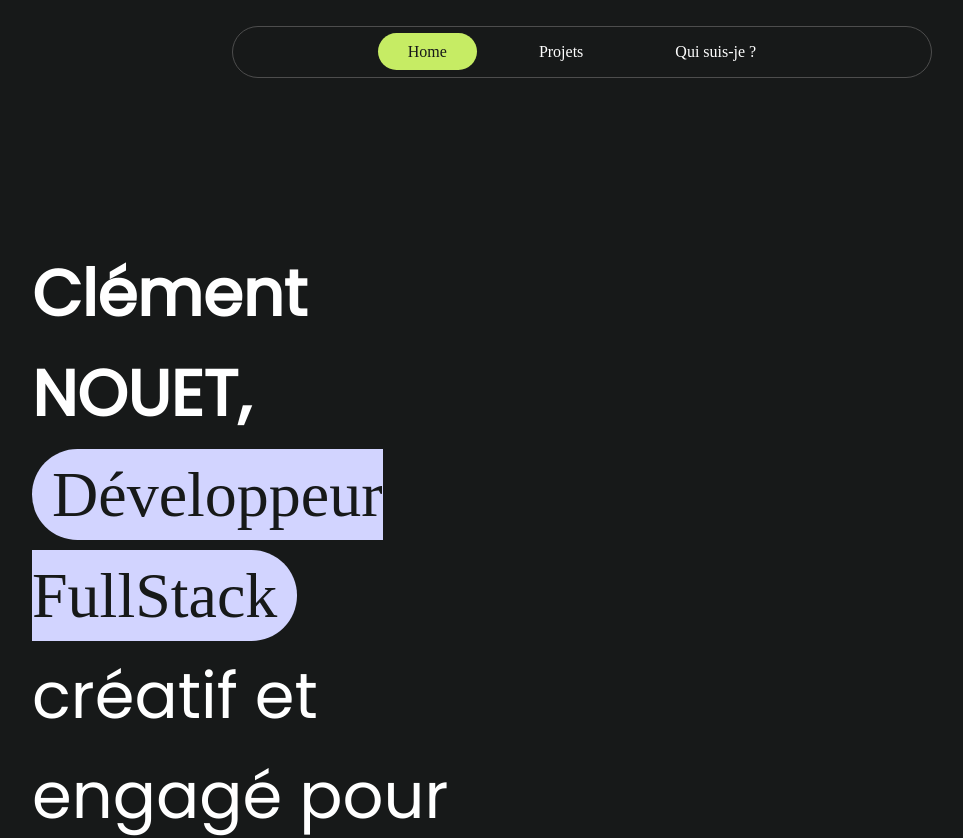
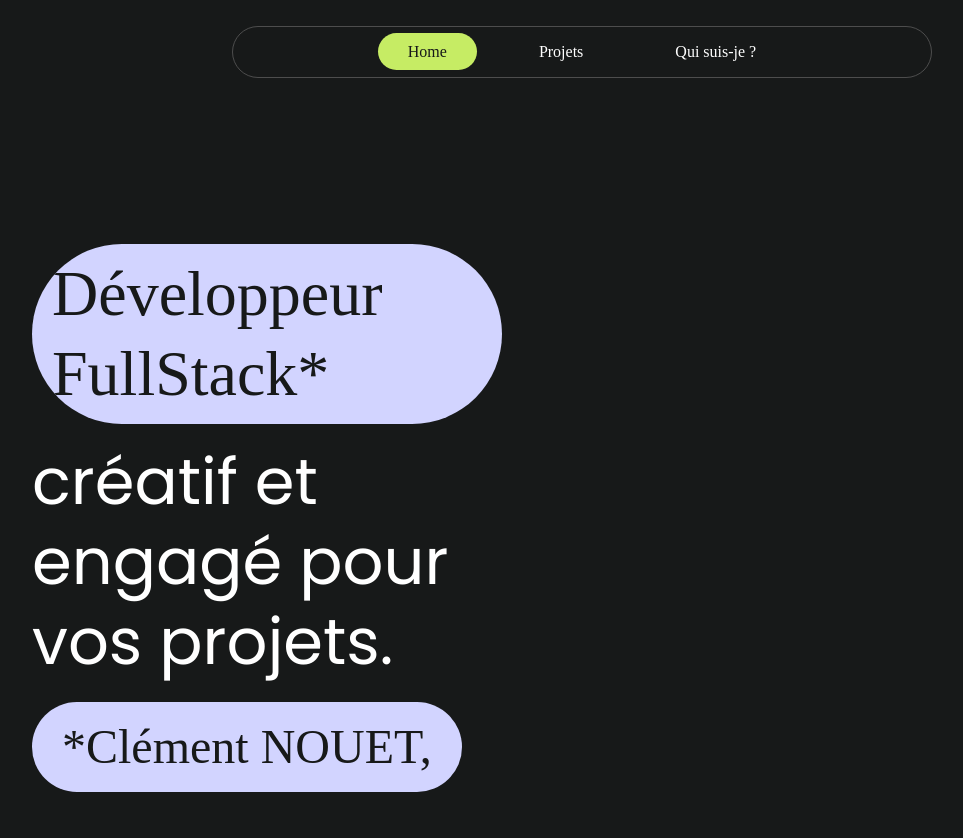
Before and after one commit to ClementNouet/BookOnline, a Next.js app: page / in a window 1280 px wide. Shown: the top 838 px of the page, without its empty margins (58-1021 px from the left). Built offline with nearby package versions, Linux system fonts and the light colour scheme; a web font is replaced by a local one.

Commit message:
mise à jour Home

```diff
--- a/components/Home.js
+++ b/components/Home.js
@@ -14,22 +14,26 @@ function Home() {
   }, []);
 
   return (
-    <div  className={styles.body}>
+    <div className={styles.body}>
       <main className={styles.main}>
         <Menu />
         <div className={styles.bodyHome}>
           <div>
             <h1 className={styles.title}>
-              <span className={styles.name}>Clément NOUET,</span><br></br>
               <a
                 href="https://nextjs.org"
-                className={`${styles.developpeur} ${
-                  isAnimated ? styles.animated : ''
-                }`}
+                className={`${styles.developpeur} ${isAnimated ? styles.animated : ''}`}
               >
-                Développeur FullStack
+                Développeur FullStack*
               </a>{' '}
               créatif et engagé pour vos projets.
+              <br />
+              {/* Appliquer la classe spécifique pour "Clément NOUET" */}
+              <span
+                className={`${styles.developpeur} ${isAnimated ? styles.animated : ''} ${styles.clément}`}
+              >
+                *Clément NOUET,
+              </span>
             </h1>
             <button className={styles.buttonHome}>Disponible dès maintenant</button>
           </div>
--- a/styles/Home.module.css
+++ b/styles/Home.module.css
@@ -1,26 +1,43 @@
+/* Base Styles */
+.body {
+  margin: 0;
+  font-family: 'Poppins', sans-serif;
+  background-color: #171919;
+  overflow-x: hidden;
+}
+
+/* Main Layout */
 .main {
   display: flex;
   flex-direction: column;
   min-height: 100vh;
   background-color: #171919;
   padding: 10px;
+
 }
 
 .bodyHome {
-  width: 50%;
+  width: 50%; /* Adaptation sur grands écrans */
   padding: 0px 80px;
+  display: flex;
+  flex-direction: column;
+
 }
 
 .title {
-  line-height: 1.15;
   font-size: 4rem;
   color: white;
-  line-height: 100px;
+  line-height: 80px;
   margin-top: 150px;
   font-weight: 400;
   font-family: 'Poppins', sans-serif;
 }
 
+.name {
+  font-weight: 800;
+}
+
+/* Keyframes pour l'animation du fond */
 @keyframes slideBackground {
   from {
     background-size: 0% 100%;
@@ -30,6 +47,7 @@
   }
 }
 
+/* Animation du fond pour le lien Développeur FullStack */
 .developpeur {
   color: #171919;
   background-color: #D2D4FF;
@@ -38,6 +56,9 @@
   padding: 10px 20px;
   font-family: 'DM Serif Text', serif;
   font-weight: 500;
+  position: relative; /* Positionner correctement l'élément */
+  overflow: hidden; /* Cacher la partie du fond qui déborde */
+  display: inline-block; /* Empêcher le texte de prendre toute la largeur */
   background: linear-gradient(to right, #D2D4FF, #D2D4FF);
   background-size: 0% 100%;
   background-repeat: no-repeat;
@@ -45,10 +66,19 @@
 }
 
 .developpeur.animated {
-  animation: slideBackground 1.5s ease forwards; /* Animation au chargement */
+  animation: slideBackground 1.5s ease forwards;
 }
 
+/* Appliquer un fond vert à Clément NOUET et une taille de texte de 16px */
+.clément {
+  margin-top: 20px;
+  font-size: 48px; /* Taille du texte modifiée */
+  padding: 5px 30px;
+  border-radius: 150px;
+  color: #171919;
+}
 
+/* Hover effect on button */
 .buttonHome {
   font-family: 'DM Serif Text', serif;
   font-size: 26px;
@@ -64,6 +94,18 @@
   color: #171919;
 }
 
-.name {
-  font-weight: 800;
+/* Responsive Design */
+@media (max-width: 768px) {
+  .bodyHome {
+    width: 90%; /* Prendre plus de largeur sur des écrans plus petits */
+    padding: 0px 20px;
+  }
+
+  .title {
+    font-size: 2.5rem; /* Taille du texte plus petite pour des écrans plus petits */
+  }
+
+  .buttonHome {
+    font-size: 20px; /* Réduire la taille du bouton */
+  }
 }
```
